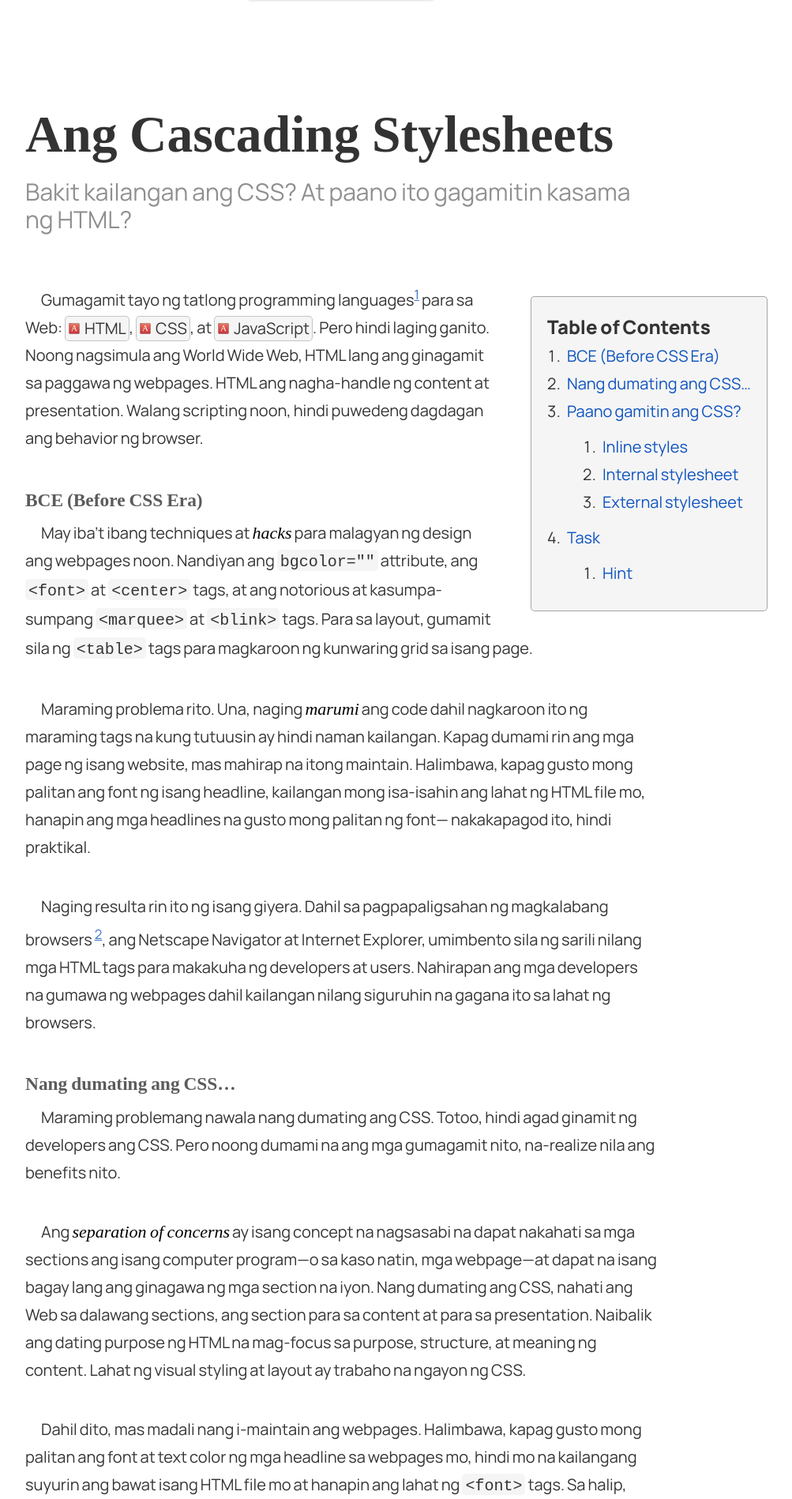
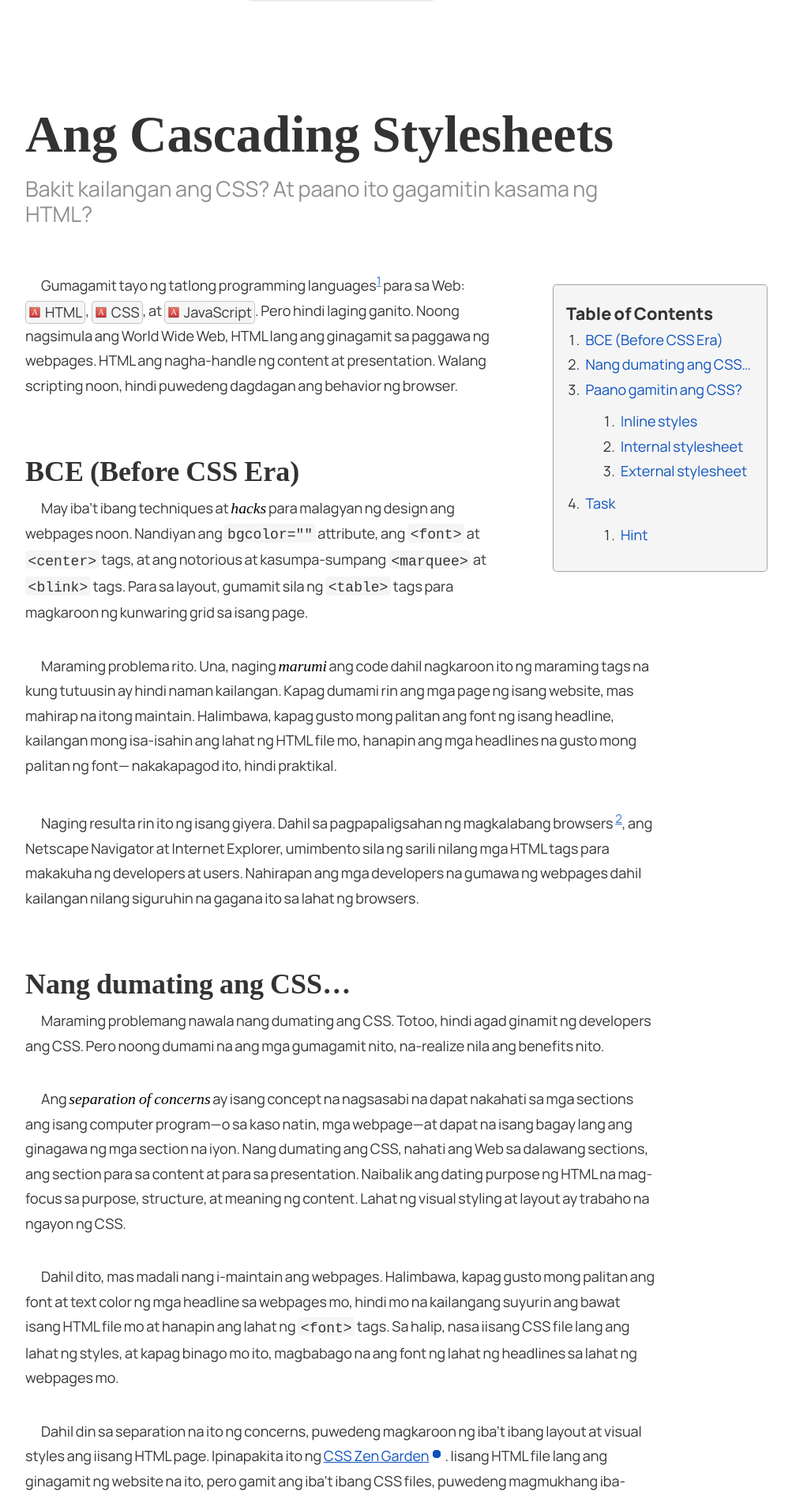
Before and after one commit to elementary/blog-template, a Jekyll site: the page built from courses/css_essentials/01-intro-css.md, in a window 1280 px wide. Shown: the part 586-2484 px from the top of the page at 79% size, without its empty margins (208-1211 px from the left). Built offline with Jekyll 4.4.1, drawn with Linux system fonts in a browser that asks for light colours; some web fonts are replaced.

Commit message:
Refinements to typography and layout

```diff
--- a/_sass/_dark.scss
+++ b/_sass/_dark.scss
@@ -1,6 +1,12 @@
-
+body {
+  transition: background-color 300ms, color 300ms;
+}
 
 @media (prefers-color-scheme: dark) {
+  .invert-when-dark {
+      filter: invert(1) hue-rotate(180deg);
+  }
+
   .color {
     background-color: var(--black-700);
     border-color: var(--black-900);
--- a/_sass/_lesson.scss
+++ b/_sass/_lesson.scss
@@ -66,8 +66,20 @@
 	font-weight: lighter;
 }
 
-.lesson__article article h2 {
-	font-size: calc(2rem + 2vw);
+.lesson__article {
+  h4 {
+	  font-size: 1.5em;
+	  opacity: 1;
+  }
+
+  h3 {
+	  font-size: 2em;
+	  opacity: 1;
+  }
+
+  article h2 {
+	  font-size: calc(2rem + 2vw);
+  }
 }
 
 .lesson__actions {
@@ -493,6 +505,9 @@ aside.float {
 	margin-right: 2rem;
 	text-align: right;
 	background-position: right center;
+	clear: both;
+	font-size: 0.9em;
+	opacity: 0.7;
 
 	&.float--right {
 	  float: right;
@@ -505,12 +520,11 @@ aside.float {
   }
 
   .float__header {
-	  font-size: 1.1rem;
+	  font-size: 1em;
 	  margin-top: 0;
   }
 
   p {
-    font-size: 0.9rem;
     text-indent: 0;
     line-height: 1.45;
     margin-bottom: 0;
@@ -518,7 +532,7 @@ aside.float {
 }
 
 .footnotes {
-  font-size: 0.85rem;
+  font-size: 0.9em;
   line-height: 1.45;
   clear: both;
 
@@ -532,6 +546,7 @@ aside.float {
   }
 
   p, ul, ol {
+    font-size: 1em;
     margin-bottom: 1em;
   }
 }
--- a/_sass/_typography.scss
+++ b/_sass/_typography.scss
@@ -38,12 +38,14 @@ a {
 
 article {
   line-height: 1.75em;
+  font-size: 0.9rem;
 
   p,
   ul,
   ol {
     margin-top: 0.5em;
     margin-bottom: 2em;
+    font-size: 1em;
   }
 
   p {
```
